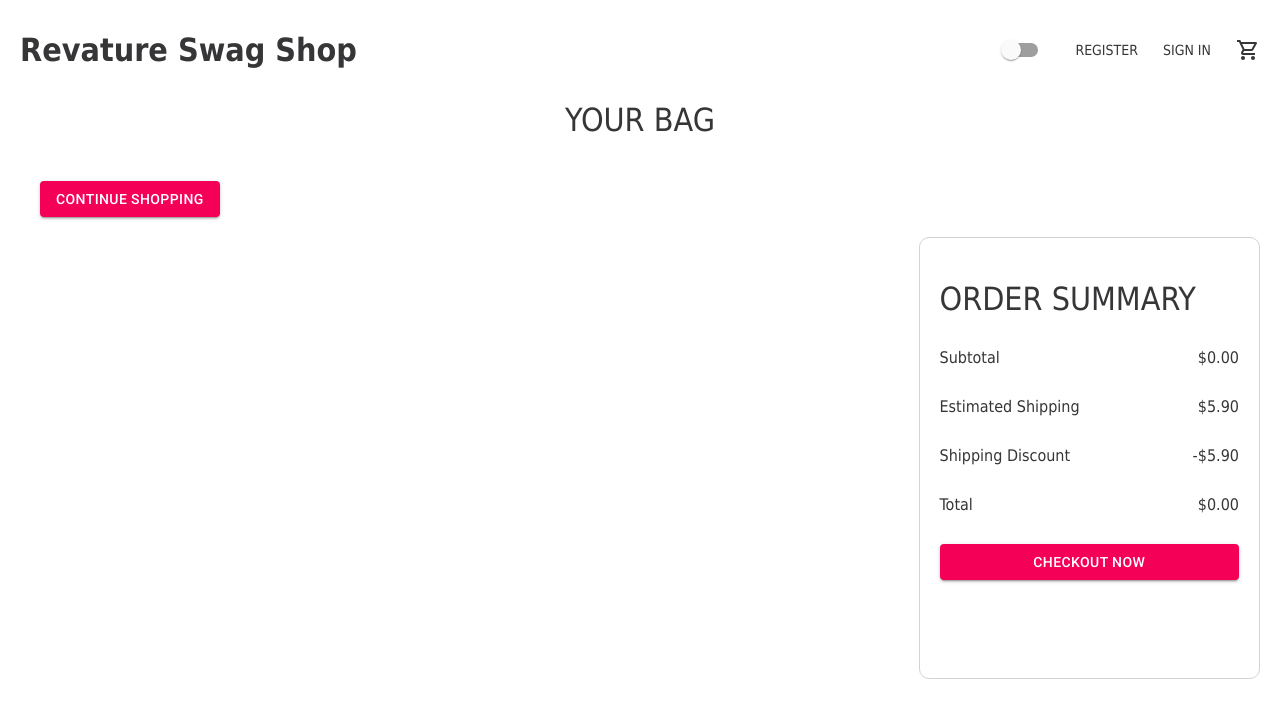
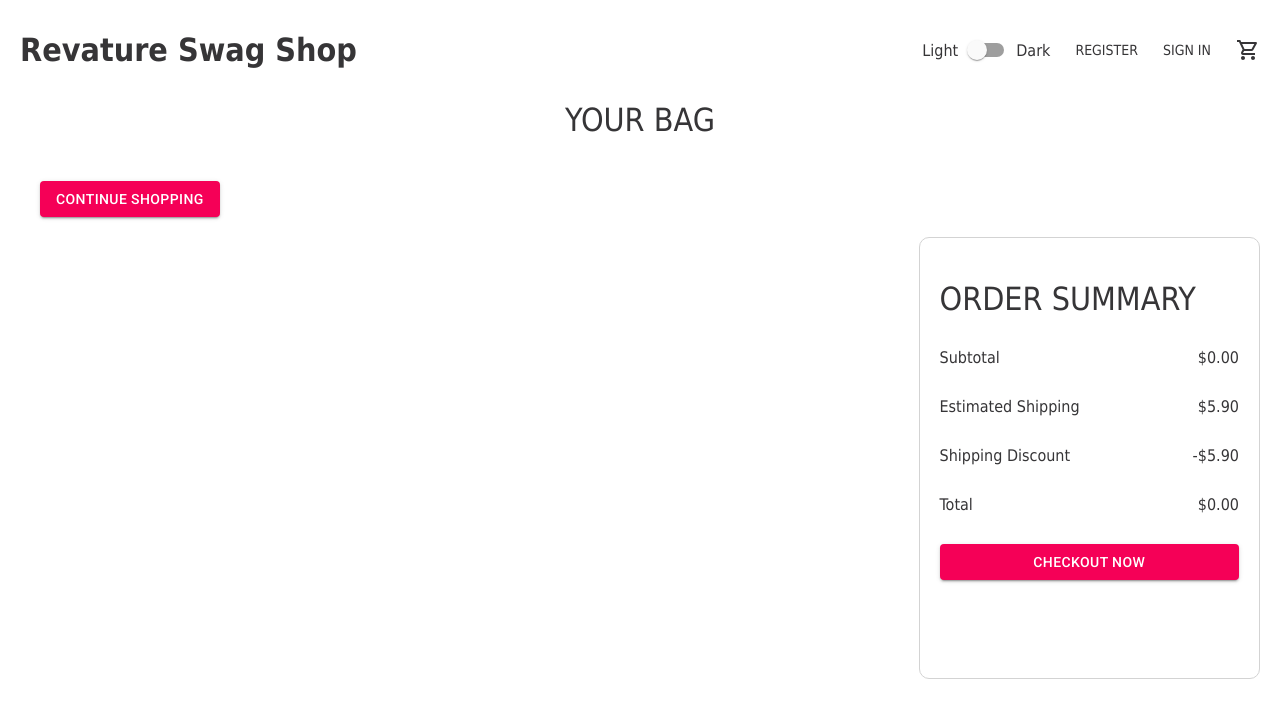
Before and after one commit to Stacks-OnStacksCapstone/e-commerce-react-capstone, a React (Create React App) app: page /cart in a window 1280 px wide. Shown: the top 718 px of the page. Built offline with nearby package versions, Linux system fonts and the light colour scheme.

Commit message:
Working on implementing dark mode toggler, running into compilation error

```diff
--- /dev/null
+++ b/src/components/dark-mode/Toggler.js
@@ -0,0 +1,18 @@
+import React from "react";
+import { func, bool} from 'prop-types';
+import { Switch } from "@material-ui/core";
+
+const Toggler = ({theme, toggleTheme}) => {
+    return (
+        <>
+        <>Light</><Switch onChange={toggleTheme}></Switch><>Dark</>
+        </>
+    );
+};
+
+Toggler.propTypes = {
+    theme: bool.isRequired,
+    toggleTheme: func.isRequired,
+}
+
+export default Toggler;
--- /dev/null
+++ b/src/components/dark-mode/useDarkMode.js
@@ -0,0 +1,21 @@
+import { useEffect, useState } from "react"
+
+export const useDarkMode = () => {
+    const [theme, setTheme] = useState('light');
+
+    const setMode = mode => {
+        window.localStorage.setItem('theme', mode)
+        setTheme(mode);
+    };
+
+    const themeToggler = () => {
+        theme === 'light' ? setMode('dark') : setMode('light')
+    };
+
+    useEffect(() => {
+        const localTheme = window.localStorage.getItem('theme');
+        localTheme && setTheme(localTheme)
+    }, []);
+
+    return [theme, themeToggler]
+};
--- a/src/components/navbar/Narbar.tsx
+++ b/src/components/navbar/Narbar.tsx
@@ -9,6 +9,8 @@ import { ThemeProvider } from 'styled-components';
 import { GlobalStyles } from '../global-style/globalStyles';
 import {lightTheme, darkTheme} from '../dark-mode/Theme';
 import { Switch } from '@material-ui/core';
+import { useDarkMode } from "../dark-mode/useDarkMode";
+import Toggler from "../dark-mode/Toggler";
 
 
 const Container = styled.div`
@@ -49,10 +51,14 @@ const Navbar = () => {
   const {cart,setCart} = useContext(CartContext);
   const navigate = useNavigate();
 
-  const [theme, setTheme] = useState('light');
-  const themeToggler = () => {
-  theme === 'light' ? setTheme('dark') : setTheme('light')
-  }
+  // const [theme, setTheme] = useState('light');
+  // const themeToggler = () => {
+  // theme === 'light' ? setTheme('dark') : setTheme('light')
+  // }
+
+  const [theme, themeToggler] = useDarkMode();
+  const themeMode = theme === 'light' ? lightTheme : darkTheme;
+
 
   const cartTotal = () => {
     let total = 0;
@@ -69,11 +75,9 @@ const Navbar = () => {
         <Logo onClick={() => {navigate('/')}}>Revature Swag Shop</Logo>
         </Left>
         <Right>
-          <ThemeProvider theme={theme === 'light' ? lightTheme : darkTheme}>
-            <>
+          <ThemeProvider theme={themeMode}>
             <GlobalStyles/>
-            <Switch onChange={themeToggler}></Switch>
-            </>
+            <Toggler theme={theme} toggleTheme={themeToggler} />
           </ThemeProvider>
           <MenuItem onClick={() => {navigate('/register')}}>REGISTER</MenuItem>
           <MenuItem onClick={() => {navigate('/login')}}>SIGN IN</MenuItem>
```
